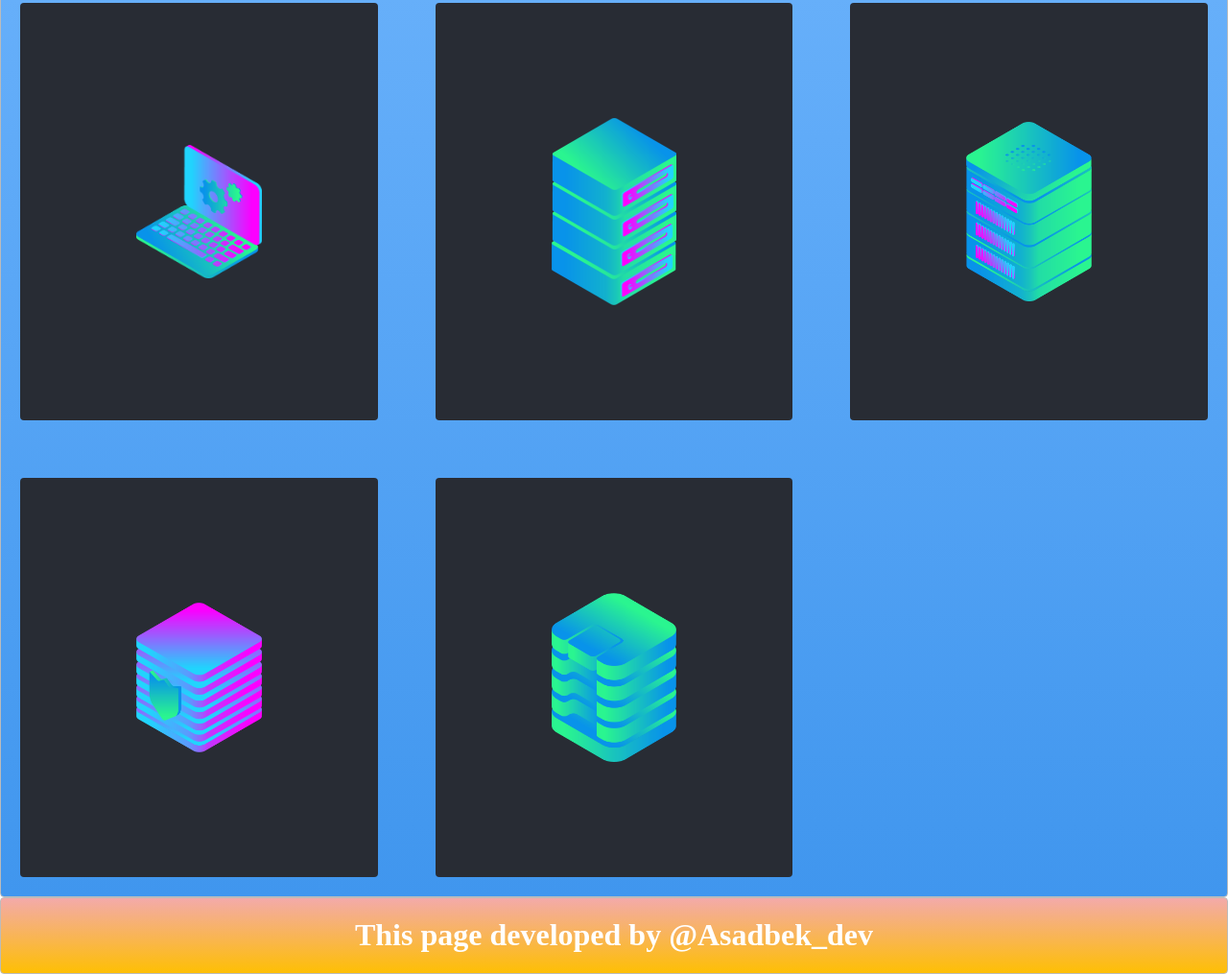
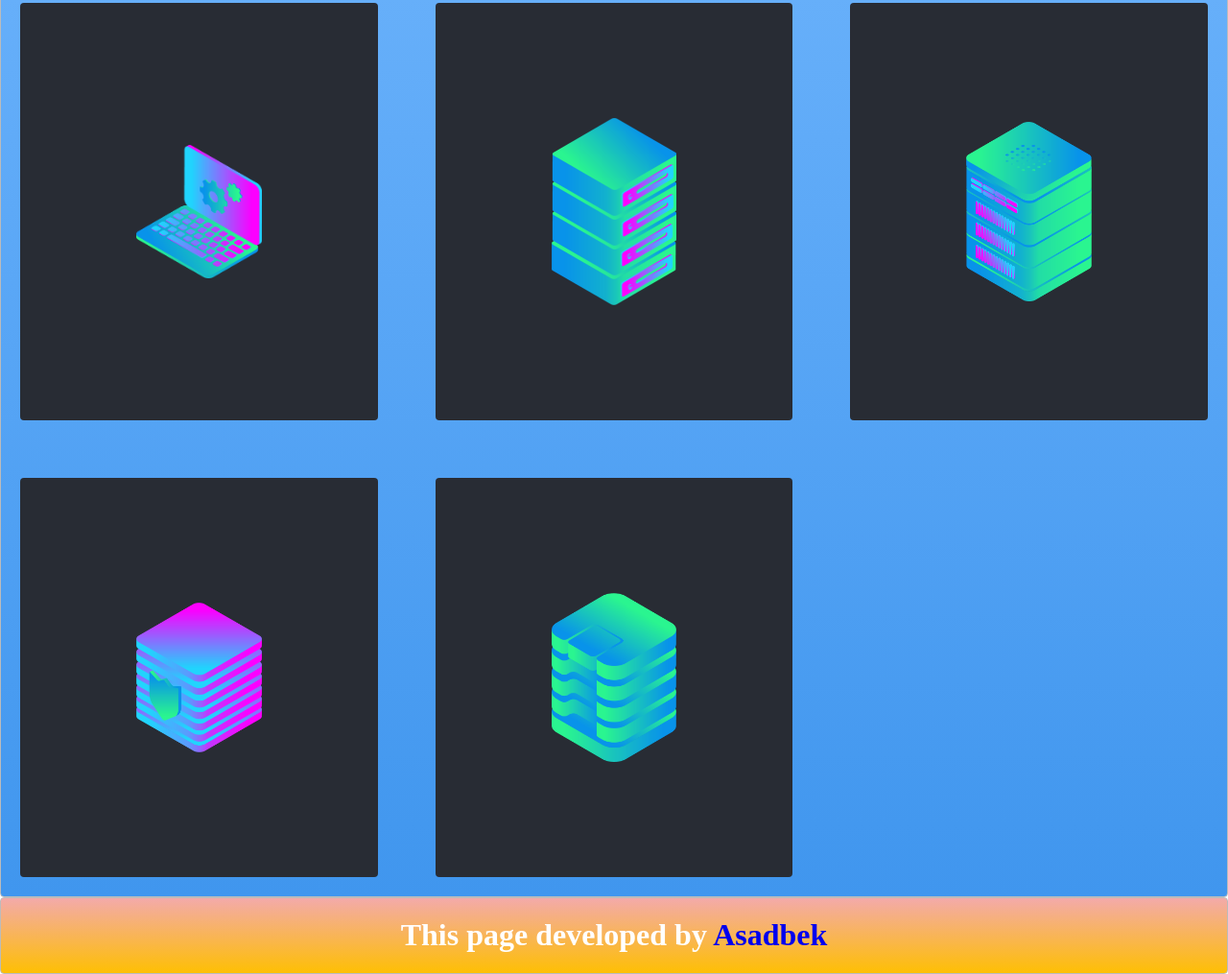
Before and after one commit to Asadbek525/layout_master, a plain HTML site: page index.html in a window 1280 px wide. Shown: the part 1158-2173 px from the top of the page at 96% size. Drawn offline with Linux system fonts and the light colour scheme; files whose address does not match are found by name.

Commit message:
update index.html

```diff
--- a/index.html
+++ b/index.html
@@ -32,7 +32,7 @@
       <div><img src="img//data_storage_2_2.png" alt=""></div>
     </div>
     <div class="zone yellow">
-      <b>This page developed by @Asadbek_dev</b>
+      <b>This page developed by <a href="https://t.me/Asadbek_dev" style="text-decoration:none;">Asadbek</a></b>
     </div>
   </div>
 </body>
```
